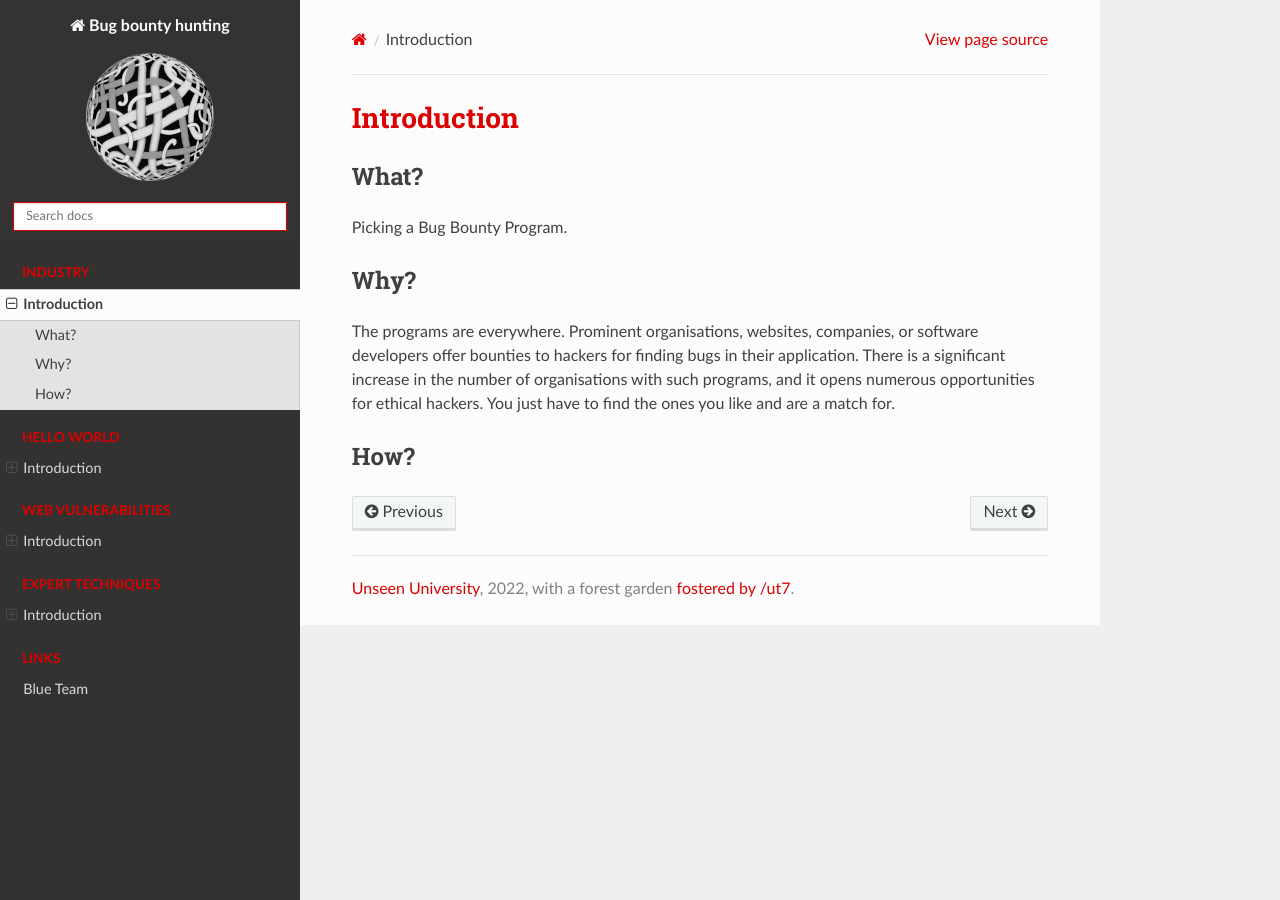
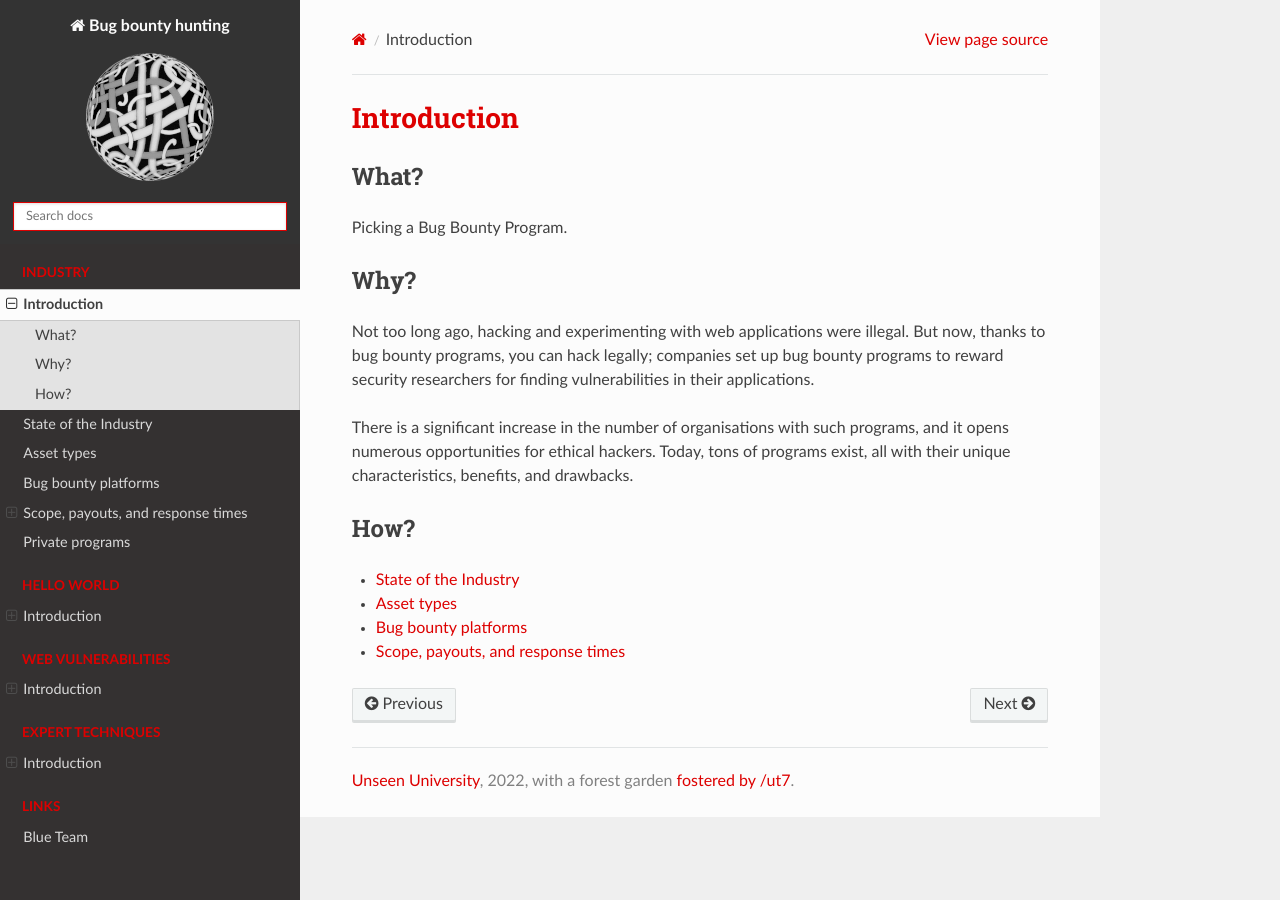
Before and after one commit to tymyrddin/blue-bbh, a Sphinx documentation site: the page built from source/docs/industry/README.md, in a window 1280 px wide. Built offline with Sphinx 7.4.7 and the Read the Docs theme 2.0.0, drawn with Linux system fonts in a browser that asks for light colours.

Commit message:
State of Industry

```diff
--- a/source/docs/industry/README.md
+++ b/source/docs/industry/README.md
@@ -6,6 +6,13 @@
 
 ## Why?
 
-The programs are everywhere. Prominent organisations, websites, companies, or software developers offer bounties to hackers for finding bugs in their application. There is a significant increase in the number of organisations with such programs, and it opens numerous opportunities for ethical hackers. You just have to find the ones you like and are a match for.
+Not too long ago, hacking and experimenting with web applications were illegal. But now, thanks to bug bounty programs, you can hack legally; companies set up bug bounty programs to reward security researchers for finding vulnerabilities in their applications.
+
+There is a significant increase in the number of organisations with such programs, and it opens numerous opportunities for ethical hackers. Today, tons of programs exist, all with their unique characteristics, benefits, and drawbacks.
 
 ## How?
+
+* [State of the Industry](state.md)
+* [Asset types](assets.md)
+* [Bug bounty platforms](platforms.md)
+* [Scope, payouts, and response times](scope.md)
```
Also changed, not shown: source/docs/industry/assets.md (added, +13 -0 lines), source/docs/industry/platforms.md (added, +11 -0 lines), source/docs/industry/private.md (added, +6 -0 lines), source/docs/industry/scope.md (added, +21 -0 lines), source/docs/industry/state.md (added, +11 -0 lines), source/index.rst (+8 -1 lines).
